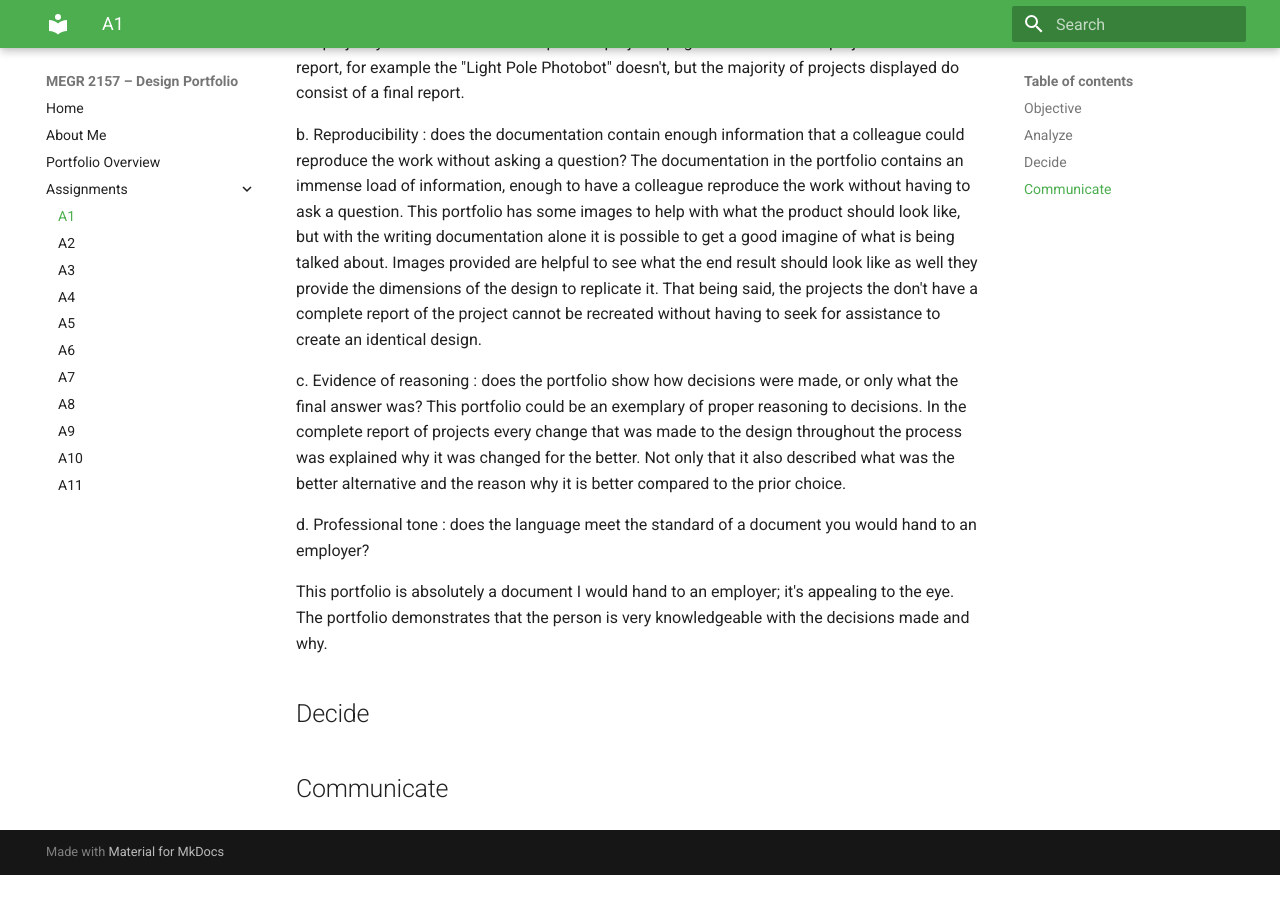
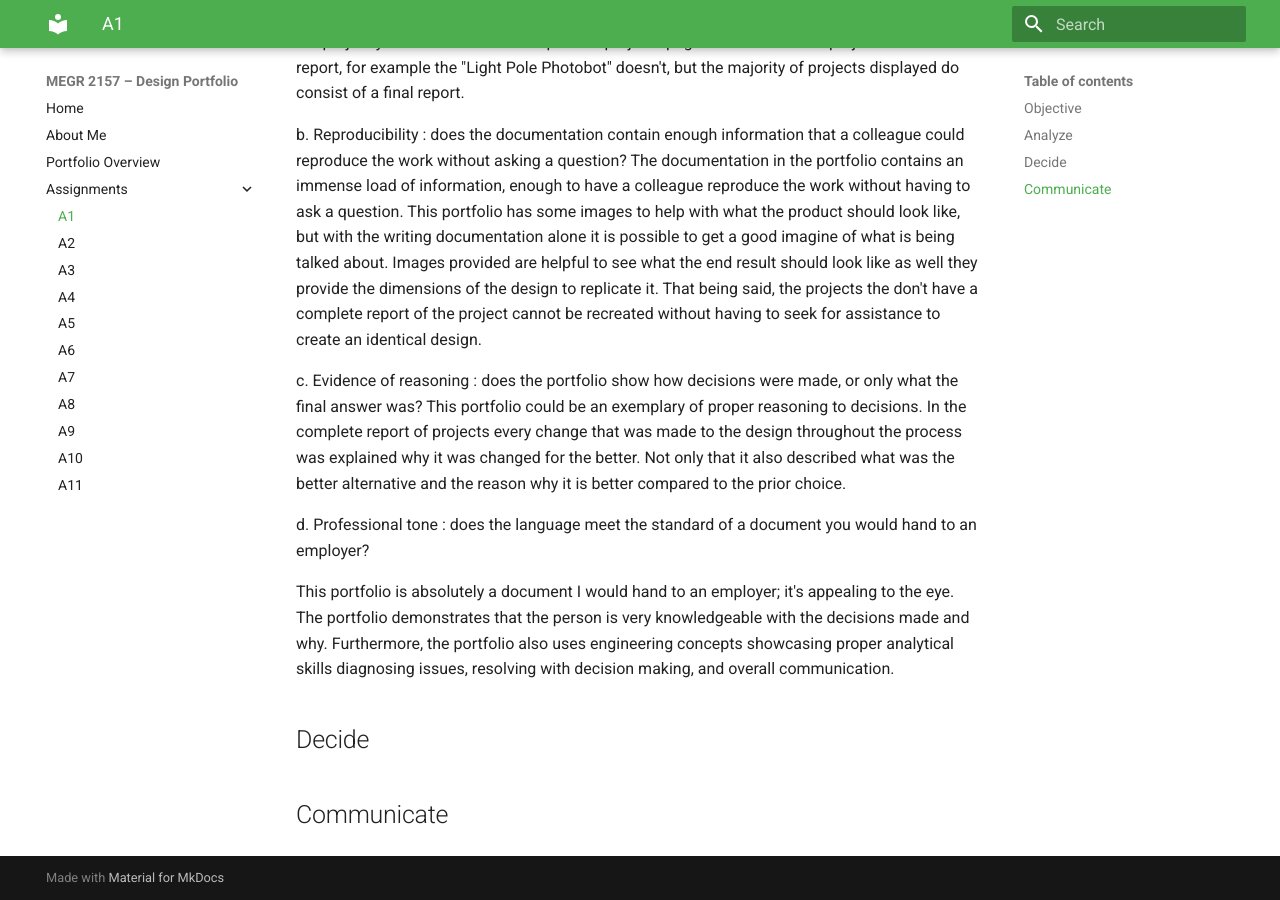
Before and after one commit to Jeffrey-Mendoza/megr2157-portfolio, an MkDocs documentation site: the page built from docs/assignments/A01/index.md, in a window 1280 px wide and 900 px high, scrolled down 1361 px. Built offline with MkDocs 1.6.1 and Material for MkDocs 9.7.7, drawn with Linux system fonts in a browser that asks for light colours; before the commit the page ends 2236 px from its top, so only the background shows below that.

Commit message:
Improve professionalism description in portfolio
Enhanced the description of the portfolio's professionalism and analytical skills.

```diff
--- a/docs/assignments/A01/index.md
+++ b/docs/assignments/A01/index.md
@@ -31,7 +31,7 @@ This portfolio could be an exemplary of proper reasoning to decisions. In the co
 
 d.  Professional tone : does the language meet the standard of a document you would hand to an employer?
 
-This portfolio is absolutely a document I would hand to an employer; it's appealing to the eye. The portfolio demonstrates that the person is very knowledgeable with the decisions made and why.
+This portfolio is absolutely a document I would hand to an employer; it's appealing to the eye. The portfolio demonstrates that the person is very knowledgeable with the decisions made and why. Furthermore, the portfolio also uses engineering concepts showcasing proper analytical skills diagnosing issues, resolving with decision making, and overall communication.
 
 
 ## Decide
```
